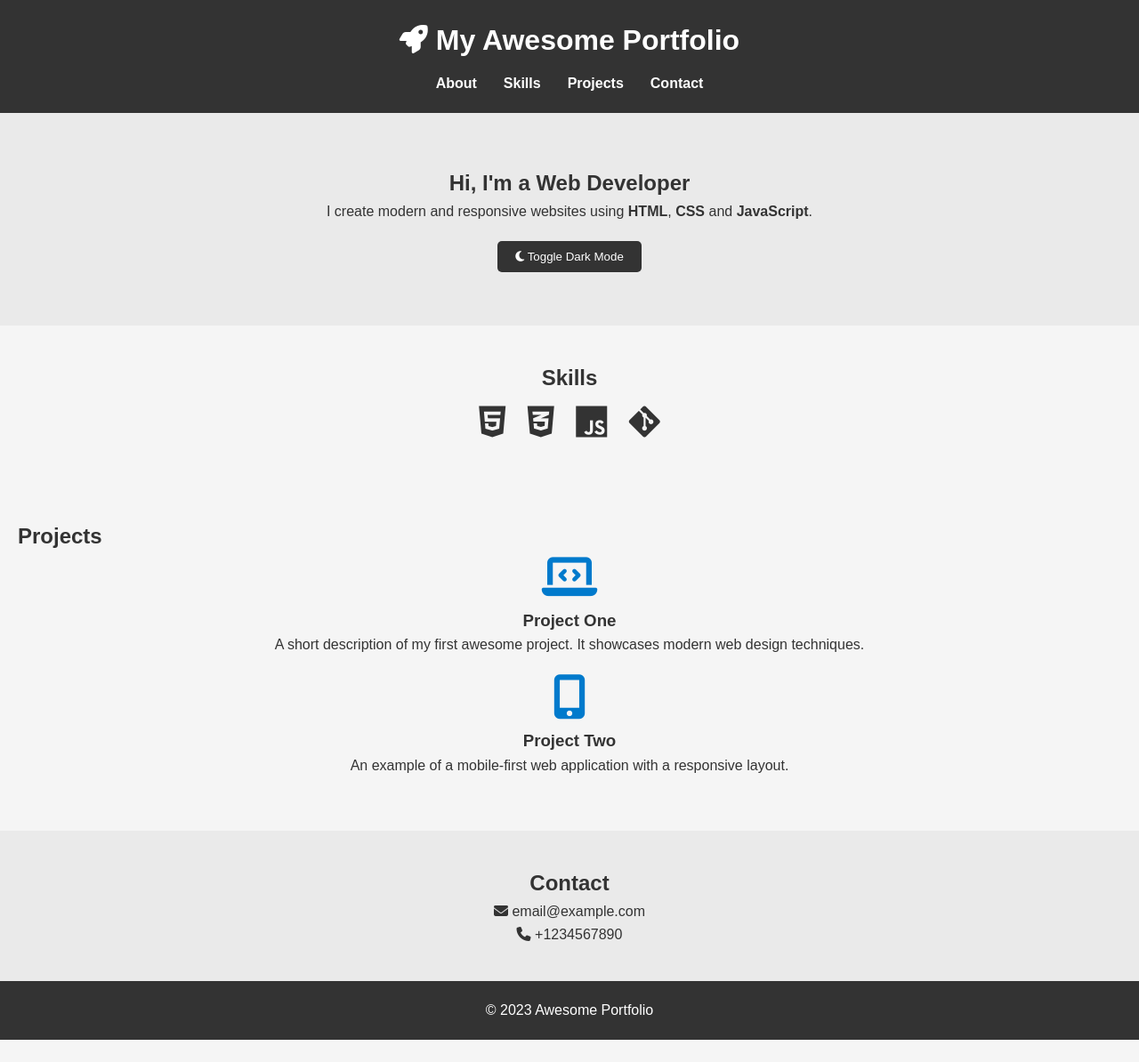
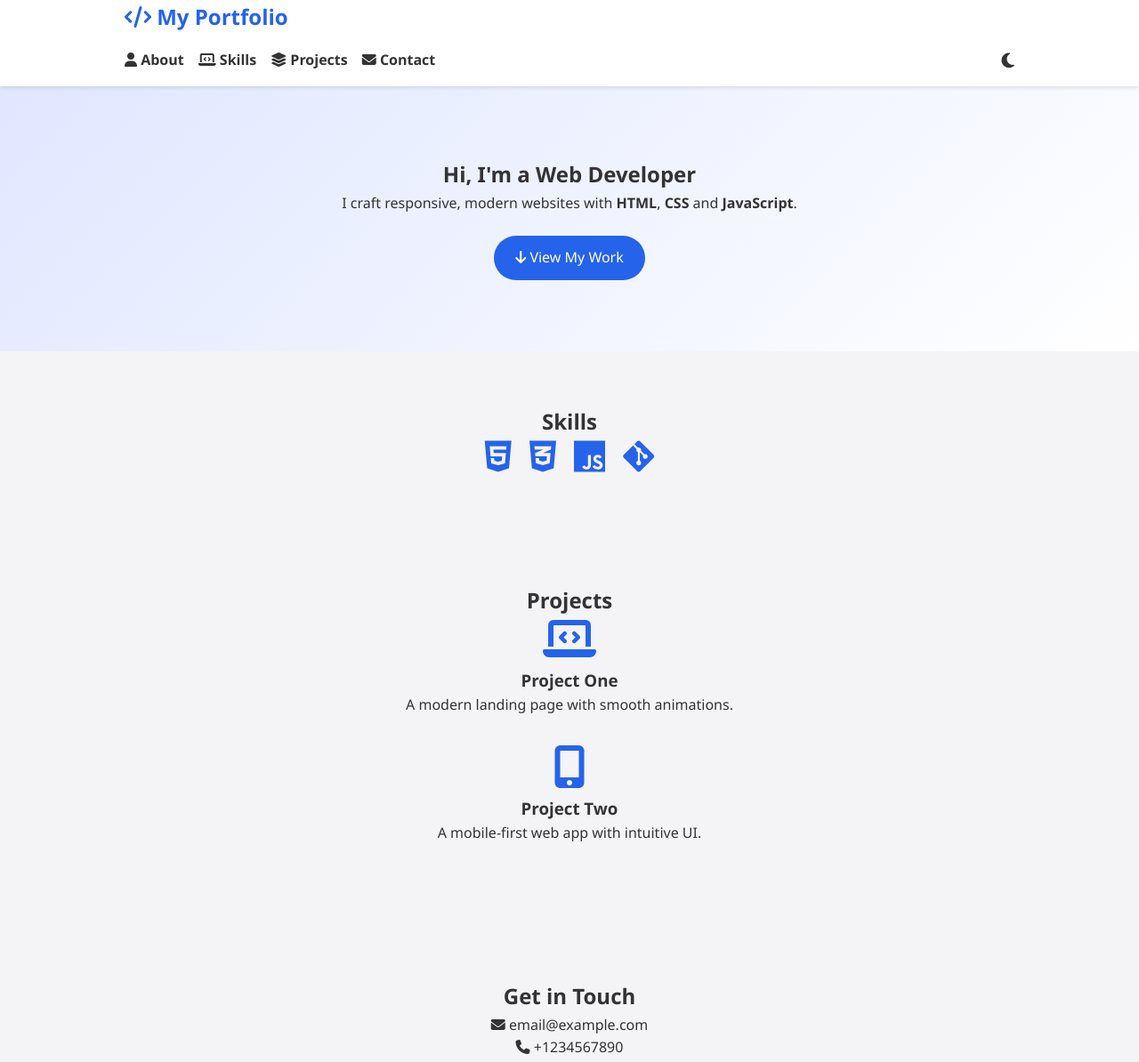
Before and after one commit to Toru-de/uum-what, a plain HTML site: page index.html in a window 1280 px wide. Shown: the top 1194 px of the page at 89% size. Before the commit the page ends 1169 px from the top, so only its background shows below. Drawn offline with Linux system fonts and the light colour scheme.

Commit message:
Revamp portfolio design

```diff
--- a/index.html
+++ b/index.html
@@ -3,30 +3,38 @@
 <head>
     <meta charset="UTF-8">
     <meta name="viewport" content="width=device-width, initial-scale=1.0">
-    <title>Awesome Portfolio</title>
+    <title>Modern Portfolio</title>
     <link rel="stylesheet" href="https://cdnjs.cloudflare.com/ajax/libs/font-awesome/6.5.0/css/all.min.css" integrity="sha512-dS1pk2Rr5dpMlUeJ8jrW6vTmPFDZzJSchTtKj9UbWQsuPhxOrWSgHsVPiCKPsi+p+16sNDe5f2a8b/vwtE9dDQ==" crossorigin="anonymous" referrerpolicy="no-referrer" />
     <link rel="stylesheet" href="styles.css">
 </head>
 <body>
     <header class="header">
-        <h1><i class="fa-solid fa-rocket"></i> My Awesome Portfolio</h1>
-        <nav>
+        <div class="container">
+            <h1 class="logo"><i class="fa-solid fa-code"></i> My Portfolio</h1>
+            <nav class="navbar">
                 <ul class="nav-list">
-                <li><a href="#about">About</a></li>
-                <li><a href="#skills">Skills</a></li>
-                <li><a href="#projects">Projects</a></li>
-                <li><a href="#contact">Contact</a></li>
+                    <li><a href="#about"><i class="fa-solid fa-user"></i> About</a></li>
+                    <li><a href="#skills"><i class="fa-solid fa-laptop-code"></i> Skills</a></li>
+                    <li><a href="#projects"><i class="fa-solid fa-layer-group"></i> Projects</a></li>
+                    <li><a href="#contact"><i class="fa-solid fa-envelope"></i> Contact</a></li>
                 </ul>
+                <button id="theme-toggle" class="theme-toggle" aria-label="Toggle dark mode">
+                    <i class="fa-solid fa-moon"></i>
+                </button>
             </nav>
+        </div>
     </header>
 
-    <section id="about" class="hero">
+    <section id="about" class="hero fade">
+        <div class="container">
             <h2>Hi, I'm a Web Developer</h2>
-        <p>I create modern and responsive websites using <strong>HTML</strong>, <strong>CSS</strong> and <strong>JavaScript</strong>.</p>
-        <button id="theme-toggle" class="theme-toggle"><i class="fa-solid fa-moon"></i> Toggle Dark Mode</button>
+            <p>I craft responsive, modern websites with <strong>HTML</strong>, <strong>CSS</strong> and <strong>JavaScript</strong>.</p>
+            <a href="#projects" class="cta"><i class="fa-solid fa-arrow-down"></i> View My Work</a>
+        </div>
     </section>
 
-    <section id="skills" class="skills">
+    <section id="skills" class="skills fade">
+        <div class="container">
             <h2>Skills</h2>
             <div class="skill-icons">
                 <i class="fa-brands fa-html5" title="HTML5"></i>
@@ -34,30 +42,37 @@
                 <i class="fa-brands fa-js" title="JavaScript"></i>
                 <i class="fa-brands fa-git-alt" title="Git"></i>
             </div>
+        </div>
     </section>
 
-    <section id="projects" class="projects">
+    <section id="projects" class="projects fade">
+        <div class="container">
             <h2>Projects</h2>
             <div class="project">
                 <i class="fa-solid fa-laptop-code project-icon"></i>
                 <h3>Project One</h3>
-            <p>A short description of my first awesome project. It showcases modern web design techniques.</p>
+                <p>A modern landing page with smooth animations.</p>
             </div>
             <div class="project">
                 <i class="fa-solid fa-mobile-screen-button project-icon"></i>
                 <h3>Project Two</h3>
-            <p>An example of a mobile-first web application with a responsive layout.</p>
+                <p>A mobile-first web app with intuitive UI.</p>
+            </div>
         </div>
     </section>
 
-    <section id="contact" class="contact">
-        <h2>Contact</h2>
+    <section id="contact" class="contact fade">
+        <div class="container">
+            <h2>Get in Touch</h2>
             <p><i class="fa-solid fa-envelope"></i> email@example.com</p>
             <p><i class="fa-solid fa-phone"></i> +1234567890</p>
+        </div>
     </section>
 
     <footer class="footer">
-        <p>&copy; 2023 Awesome Portfolio</p>
+        <div class="container">
+            <p>&copy; 2025 Modern Portfolio</p>
+        </div>
     </footer>
 
     <script src="script.js"></script>
--- a/script.js
+++ b/script.js
@@ -6,11 +6,21 @@ if (themeToggle) {
         body.classList.toggle('dark-mode');
         const icon = themeToggle.querySelector('i');
         if (body.classList.contains('dark-mode')) {
-            icon.classList.remove('fa-moon');
-            icon.classList.add('fa-sun');
+            icon.classList.replace('fa-moon', 'fa-sun');
         } else {
-            icon.classList.remove('fa-sun');
-            icon.classList.add('fa-moon');
+            icon.classList.replace('fa-sun', 'fa-moon');
         }
     });
 }
+
+const observer = new IntersectionObserver(entries => {
+    entries.forEach(entry => {
+        if (entry.isIntersecting) {
+            entry.target.classList.add('visible');
+        }
+    });
+}, {
+    threshold: 0.1
+});
+
+document.querySelectorAll('.fade').forEach(el => observer.observe(el));
--- a/styles.css
+++ b/styles.css
@@ -1,111 +1,173 @@
+:root {
+    --bg-light: #f4f4f7;
+    --bg-dark: #1e1e1e;
+    --text-light: #333;
+    --text-dark: #f0f0f0;
+    --accent: #2563eb;
+    --transition-speed: 0.3s;
+}
+
 * {
     box-sizing: border-box;
     margin: 0;
     padding: 0;
-    font-family: Arial, Helvetica, sans-serif;
+    font-family: 'Segoe UI', Tahoma, Geneva, Verdana, sans-serif;
 }
 
 body {
-    background-color: #f5f5f5;
-    color: #333;
+    background-color: var(--bg-light);
+    color: var(--text-light);
     line-height: 1.6;
+    transition: background-color var(--transition-speed), color var(--transition-speed);
+}
+
+.container {
+    width: min(90%, 1000px);
+    margin: 0 auto;
 }
 
 .header {
-    background-color: #333;
-    color: #fff;
-    padding: 20px;
-    text-align: center;
+    background-color: #fff;
+    box-shadow: 0 2px 4px rgba(0, 0, 0, 0.1);
+    position: sticky;
+    top: 0;
+    z-index: 10;
+}
+
+.logo {
+    font-size: 1.5rem;
+    color: var(--accent);
+}
+
+.navbar {
+    display: flex;
+    justify-content: space-between;
+    align-items: center;
+    padding: 1rem 0;
 }
 
 .nav-list {
+    list-style: none;
     display: flex;
-    justify-content: center;
-    list-style: none;
-    margin-top: 10px;
-}
-
-.nav-list li {
-    margin: 0 15px;
+    gap: 1rem;
 }
 
 .nav-list a {
-    color: #fff;
+    color: var(--text-light);
     text-decoration: none;
-    font-weight: bold;
+    font-weight: 600;
+    transition: color var(--transition-speed);
+}
+
+.nav-list a:hover {
+    color: var(--accent);
+}
+
+.theme-toggle {
+    background: none;
+    border: none;
+    cursor: pointer;
+    color: var(--text-light);
+    font-size: 1.2rem;
+    transition: color var(--transition-speed), transform var(--transition-speed);
+}
+
+.theme-toggle:hover {
+    color: var(--accent);
+    transform: rotate(20deg);
 }
 
 .hero {
-    padding: 60px 20px;
+    padding: 80px 0;
     text-align: center;
-    background-color: #eaeaea;
+    background: linear-gradient(135deg, #e0e7ff, #fff);
 }
 
-.theme-toggle {
-    margin-top: 20px;
-    padding: 10px 20px;
-    border: none;
-    cursor: pointer;
-    background-color: #333;
+.cta {
+    display: inline-block;
+    margin-top: 1.5rem;
+    padding: 0.75rem 1.5rem;
+    background-color: var(--accent);
     color: #fff;
-    border-radius: 5px;
+    border-radius: 25px;
+    text-decoration: none;
+    transition: background-color var(--transition-speed);
 }
 
-.skills {
-    padding: 40px 20px;
+.cta:hover {
+    background-color: #1e4fd4;
+}
+
+.skills,
+.projects,
+.contact {
+    padding: 60px 0;
     text-align: center;
 }
 
 .skill-icons i {
-    font-size: 40px;
-    margin: 10px;
-    color: #333;
+    font-size: 2.5rem;
+    margin: 0 0.5rem;
+    color: var(--accent);
+    transition: transform var(--transition-speed);
 }
 
-.projects {
-    padding: 40px 20px;
+.skill-icons i:hover {
+    transform: translateY(-5px);
 }
 
 .project {
-    margin-bottom: 20px;
-    text-align: center;
+    margin-bottom: 2rem;
 }
 
 .project-icon {
-    font-size: 50px;
-    color: #007acc;
-    margin-bottom: 10px;
-}
-
-.contact {
-    padding: 40px 20px;
-    text-align: center;
-    background-color: #eaeaea;
+    font-size: 3rem;
+    color: var(--accent);
+    margin-bottom: 0.5rem;
 }
 
 .footer {
+    background-color: #fff;
     text-align: center;
-    padding: 20px;
-    background-color: #333;
-    color: #fff;
+    padding: 1rem;
+    box-shadow: 0 -2px 4px rgba(0, 0, 0, 0.05);
+}
+
+.fade {
+    opacity: 0;
+    transform: translateY(20px);
+    transition: opacity 0.6s ease-out, transform 0.6s ease-out;
+}
+
+.visible {
+    opacity: 1;
+    transform: translateY(0);
 }
 
 .dark-mode {
-    background-color: #121212;
-    color: #e0e0e0;
+    background-color: var(--bg-dark);
+    color: var(--text-dark);
 }
 
 .dark-mode .header,
 .dark-mode .footer {
-    background-color: #1f1f1f;
+    background-color: #121212;
+    box-shadow: none;
 }
 
 .dark-mode .nav-list a,
 .dark-mode .theme-toggle {
-    color: #e0e0e0;
+    color: var(--text-dark);
 }
 
-.dark-mode .hero,
-.dark-mode .contact {
-    background-color: #1f1f1f;
+.dark-mode .nav-list a:hover {
+    color: var(--accent);
 }
+
+.dark-mode .hero {
+    background: linear-gradient(135deg, #1f2937, #374151);
+}
+
+.dark-mode .cta {
+    background-color: #1e4fd4;
+}
```
Lines whose indentation alone changed are shown as unchanged.
